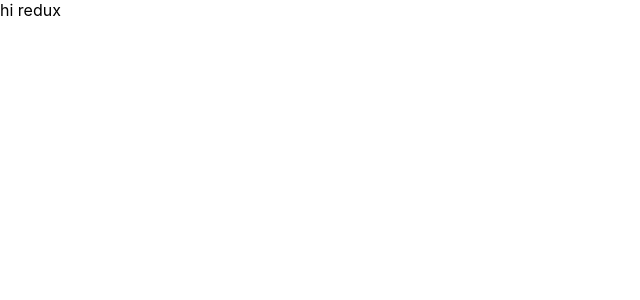
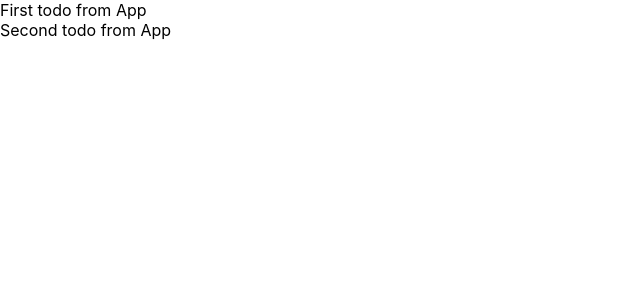
Before and after one commit to DawidKurkiewicz/redux-exercises-day1, a React (Create React App) app: page / in a window 1280 px wide. Shown: the top 300 px of the page, without its empty margins (0-640 px from the left). Built offline with nearby package versions, Linux system fonts and the light colour scheme.

Commit message:
updated app.ks

```diff
--- a/src/App.js
+++ b/src/App.js
@@ -1,8 +1,12 @@
 import React from 'react';
+import TodoList from './TodoList'
 
 class App extends React.Component {
   render() {
-    return 'hi redux'
+    return <TodoList todos={[
+      { text: 'First todo from App' },
+      { text: 'Second todo from App' }
+    ]} />
   }
 }
 export default App;
--- /dev/null
+++ b/src/TodoList.js
@@ -0,0 +1,12 @@
+import React from 'react'
+
+class TodoList extends React.PureComponent {
+    render() {
+        return <div>
+            {this.props.todos.map(todo =>
+                <div> {todo.text}</div>
+            )}
+        </div>
+    }
+}
+export default TodoList
```
